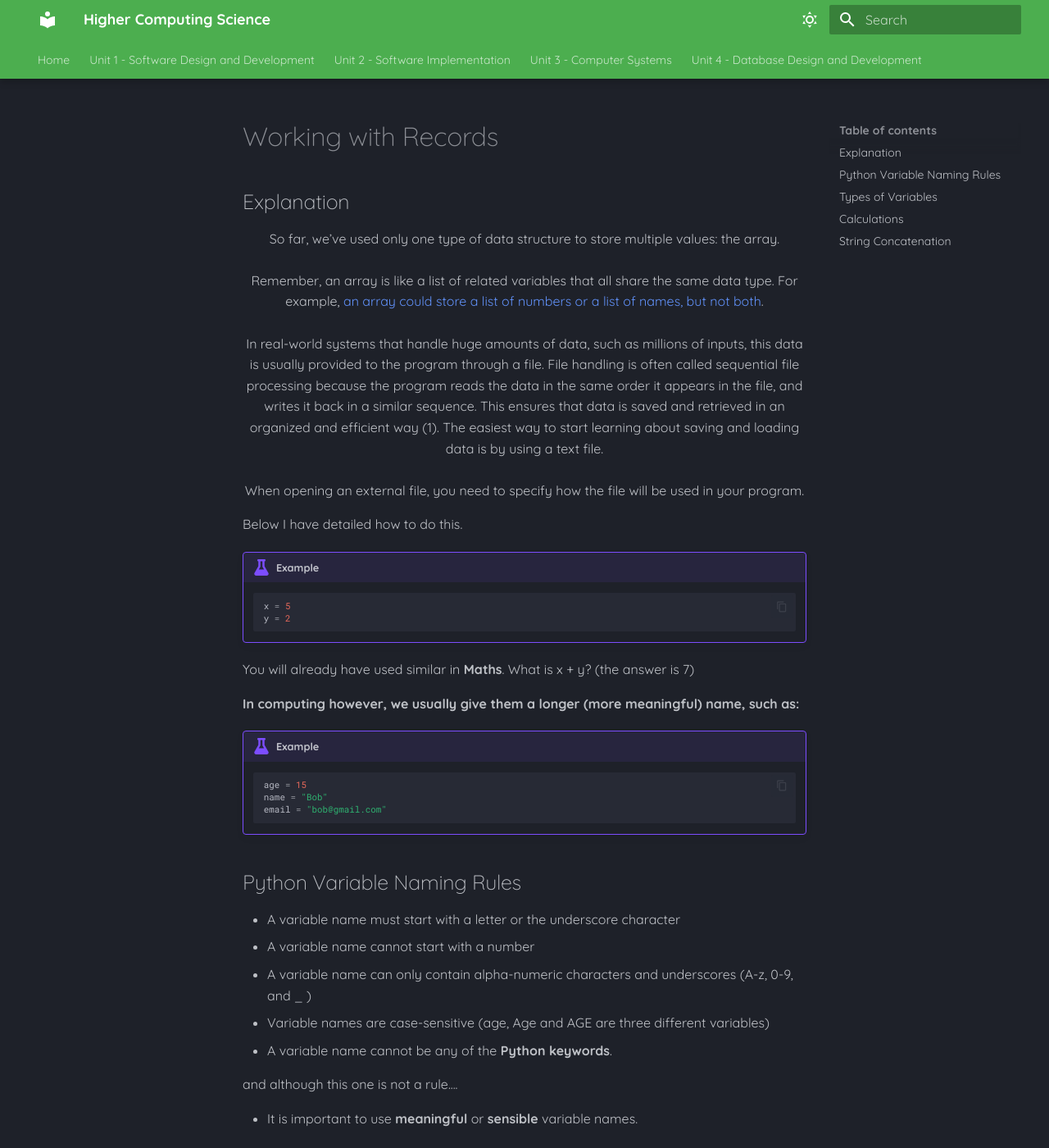
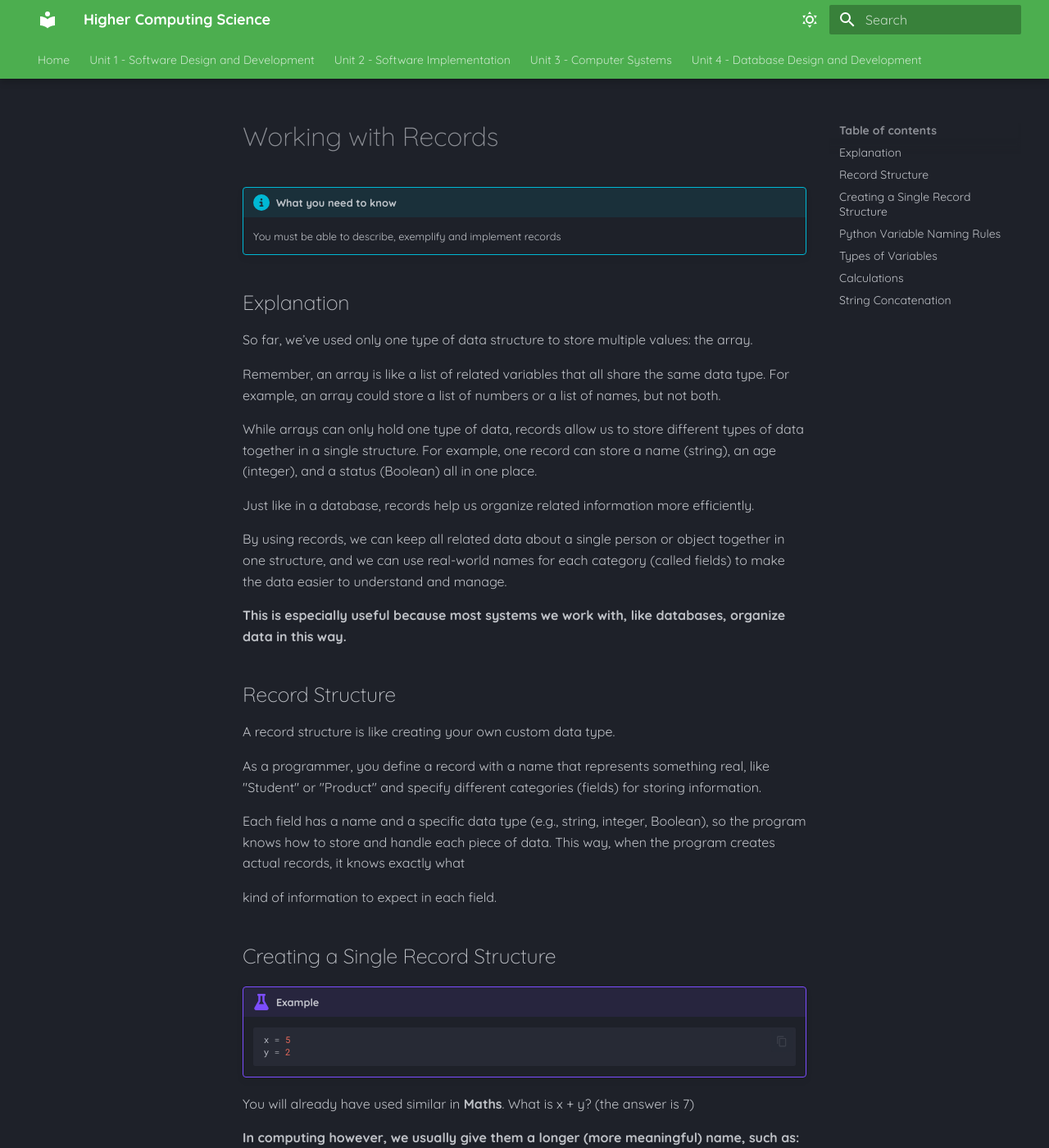
Before and after one commit to Mr-Wood-CS/Higher-Computing-Science-MD-Files, an MkDocs documentation site: the page built from docs/SI/08-Working-with-Records.md, in a window 1280 px wide and 1400 px high. Shown: the whole window at 82% size. Built offline with MkDocs 1.6.1 and Material for MkDocs 9.7.7, drawn with Linux system fonts in a browser that asks for light colours.

Commit message:
Update 08-Working-with-Records.md

````diff
--- a/docs/SI/08-Working-with-Records.md
+++ b/docs/SI/08-Working-with-Records.md
@@ -1,20 +1,34 @@
 # Working with Records
+
+!!! info "What you need to know"
+
+	You must be able to describe, exemplify and implement records
 
 ## Explanation
 
-<p style="text-align:center;"> So far, we’ve used only one type of data structure to store multiple values: the array.
-</br>
-</br>
-Remember, an array is like a list of related variables that all share the same data type. For example, <span style="color: #6191F8"> an array could store a list of numbers or a list of names, but not both</span>.
-</br>
-</br>
-In real-world systems that handle huge amounts of data, such as millions of inputs, this data is usually provided to the program through a file. File handling is often called sequential file processing because the program reads the data in the same order it appears in the file, and writes it back in a similar sequence. This ensures that data is saved and retrieved in an organized and efficient way (1).
-The easiest way to start learning about saving and loading data is by using a text file.
-</br>
-</br>
-When opening an external file, you need to specify how the file will be used in your program. </p>
+So far, we’ve used only one type of data structure to store multiple values: the array.
 
-Below I have detailed how to do this.
+Remember, an array is like a list of related variables that all share the same data type. For example, an array could store a list of numbers or a list of names, but not both.
+
+While arrays can only hold one type of data, records allow us to store different types of data together in a single structure. For example, one record can store a name (string), an age (integer), and a status (Boolean) all in one place.
+
+Just like in a database, records help us organize related information more efficiently.
+
+By using records, we can keep all related data about a single person or object together in one structure, and we can use real-world names for each category (called fields) to make the data easier to understand and manage.
+
+__This is especially useful because most systems we work with, like databases, organize data in this way.__
+
+## Record Structure
+
+A record structure is like creating your own custom data type.
+
+As a programmer, you define a record with a name that represents something real, like "Student" or "Product" and specify different categories (fields) for storing information.
+
+Each field has a name and a specific data type (e.g., string, integer, Boolean), so the program knows how to store and handle each piece of data. This way, when the program creates actual records, it knows exactly what
+
+kind of information to expect in each field.
+
+## Creating a Single Record Structure
 
 !!! example
 	```Python
````
